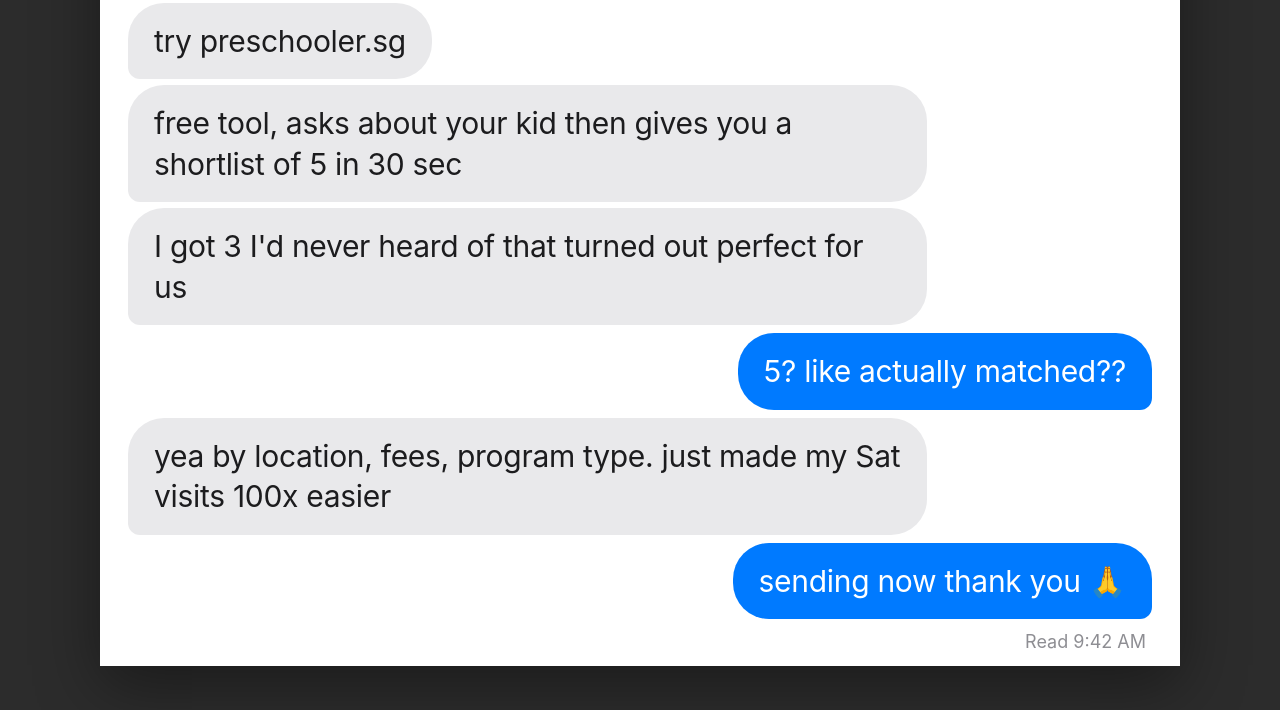
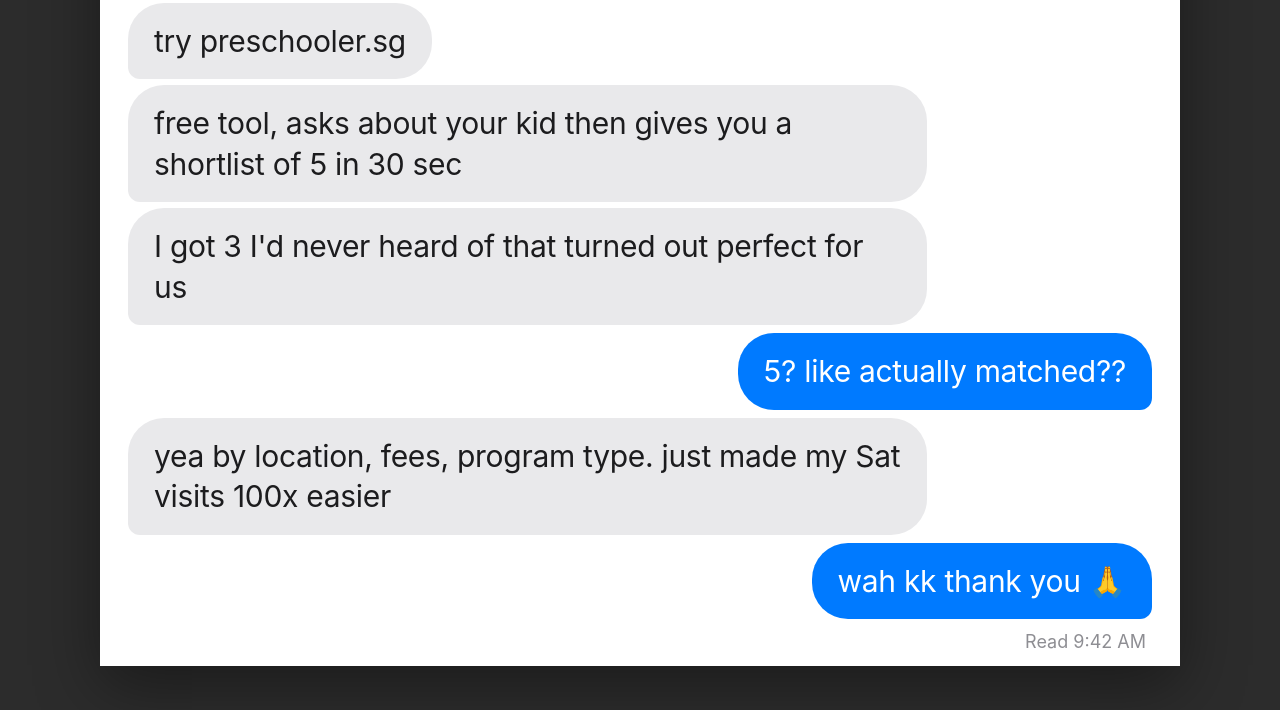
Before and after one commit to revos-contentclinic/gaia-adforge-previews, a plain HTML site: page preschooler/ugly-ads/dm-mom-rec-v1.html in a window 1280 px wide. Shown: the part 764-1474 px from the top of the page. Drawn offline with Linux system fonts and the light colour scheme.

Commit message:
DM ad: SG-mom-voice last line ('wah kk thank you')

```diff
--- a/preschooler/ugly-ads/dm-mom-rec-v1.html
+++ b/preschooler/ugly-ads/dm-mom-rec-v1.html
@@ -254,7 +254,7 @@
     </div>
 
     <div class="bubble-row sent">
-      <div class="bubble sent">sending now thank you 🙏</div>
+      <div class="bubble sent">wah kk thank you 🙏</div>
     </div>
 
     <div class="read-row">
```
